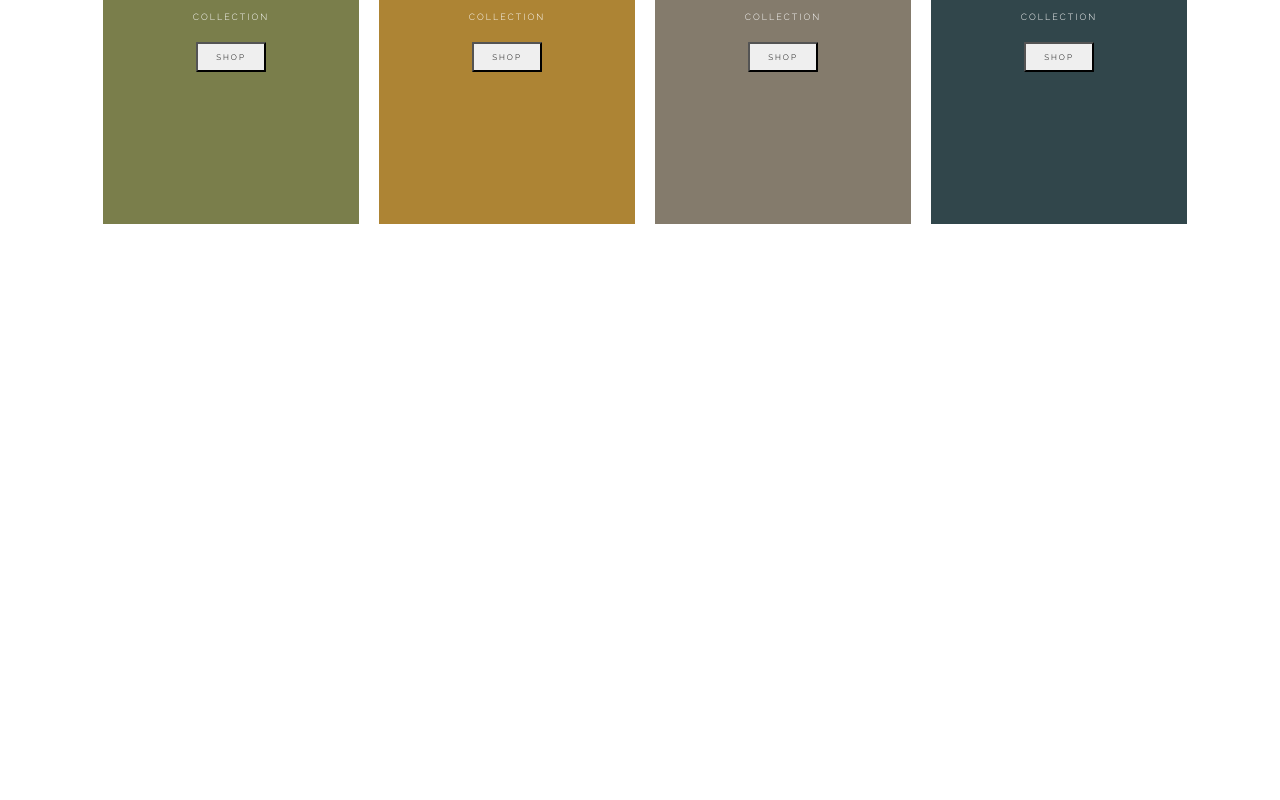
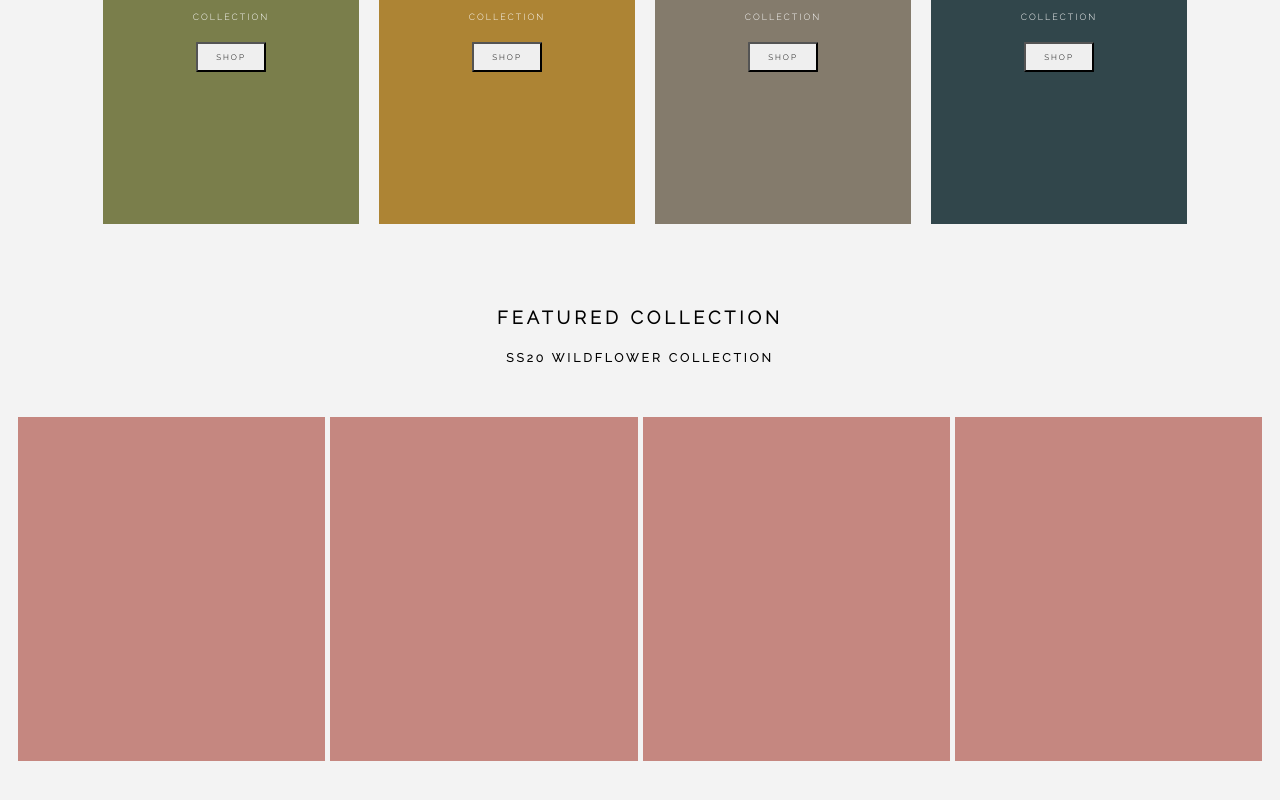
Before and after one commit to heysarahmichelle/Personal-Project-Black-Cedar, a React (Create React App) app: page / in a window 1280 px wide. Shown: the part 1622-2422 px from the top of the page. Before the commit the page ends 1886 px from the top, so only its background shows below. Built offline with nearby package versions, Linux system fonts and the light colour scheme; a web font is replaced by a local one.

Commit message:
Featured Collection Completed

```diff
--- a/src/App.js
+++ b/src/App.js
@@ -6,7 +6,7 @@ import BottomTabs from './components/Header/Bottom Tabs/BottomTabs';
 import FeatureCarousel from './components/Feature Carousel/FeatureCarousel';
 import Video from './components/Video/Video';
 import FourShopLinks from './components/Four Shop Links/FourShopLinks';
-
+import FeaturedCollection from './components/Featured Collection/FeaturedCollection';
 
 
 
@@ -27,6 +27,7 @@ class App extends Component {
         <FeatureCarousel />
         <Video />
         <FourShopLinks />
+        <FeaturedCollection />
 
 
      </div>
--- /dev/null
+++ b/src/components/Featured Collection/FeaturedCollection.js
@@ -0,0 +1,35 @@
+import React, { Component } from 'react';
+import './featuredCollection.scss';
+
+class FeaturedCollection extends Component {
+    render() {
+        return (
+            <div className="featured-collection-component">
+                <h1>
+                    FEATURED COLLECTION
+                </h1>
+                <h3>
+                    SS20 WILDFLOWER COLLECTION
+                </h3>
+
+                <div className="featured-photos">
+                    <section className="feature-one">
+
+                    </section>
+                    <section className="feature-two">
+
+                    </section>
+                    <section className="feature-three">
+
+                    </section>
+                    <section className="feature-four">
+
+                    </section>
+                </div>
+
+            </div>
+        )
+    }
+}
+
+export default FeaturedCollection;
--- /dev/null
+++ b/src/components/Featured Collection/featuredCollection.scss
@@ -0,0 +1,65 @@
+.featured-collection-component {
+    background-color: #f3f3f3;
+    height: 90vh;
+    width: 100vw;
+    display: flex;
+    justify-content: flex-start;
+    align-items: center;
+    flex-direction: column;
+
+    h1 {
+        margin-top: 45px;
+        font-family: "Raleway", sans-serif;
+        letter-spacing: 4px;
+        font-size: 18px;
+        margin-bottom: 25px;
+        font-weight: 800;
+    }
+
+    h3 {
+        font-family: "Raleway", sans-serif;
+        letter-spacing: 3px;
+        font-size: 12px;
+        font-weight: 600;
+        margin-bottom: 45px;
+    }
+}
+
+.featured-photos {
+    height: 45vh;
+    width: 100vw;
+    background-color: #f3f3f3;
+    display: flex;
+    flex-direction: row;
+    justify-content: center;
+    align-items: center;
+    margin-right: 5px;
+}
+
+.feature-one {
+    height: 43vh;
+    width: 24vw;
+    background-color: #C58780;
+    margin-left: 5px;
+}
+
+.feature-two {
+    height: 43vh;
+    width: 24vw;
+    background-color: #C58780;
+    margin-left: 5px;
+}
+
+.feature-three {
+    height: 43vh;
+    width: 24vw;
+    background-color: #C58780;
+    margin-left: 5px;
+}
+
+.feature-four {
+    height: 43vh;
+    width: 24vw;
+    background-color: #C58780;
+    margin-left: 5px;
+}
--- a/src/components/Four Shop Links/fourShopLinks.scss
+++ b/src/components/Four Shop Links/fourShopLinks.scss
@@ -2,7 +2,7 @@
     display: flex;
     height: 60vh;
     width: 100vw;
-    background-color: #ffffff;
+    background-color: #F3F3F3;
     justify-content: space-evenly;
     align-items: center;
 }
--- a/src/components/Header/header.scss
+++ b/src/components/Header/header.scss
@@ -34,7 +34,6 @@
 .account-search-cart {
     display: flex;
     word-spacing: 15px;
-    color: #252525;
 
     p {
         display: flex;
@@ -42,7 +41,6 @@
         font-weight: 600;
         letter-spacing: 2px;
         margin-left: 30px;
-        color: #252525;
     }
 }
 
@@ -52,5 +50,4 @@
     letter-spacing: 2px;
     font-family: sans-serif;
     font-weight: normal;
-    color: #252525;
 }
```
